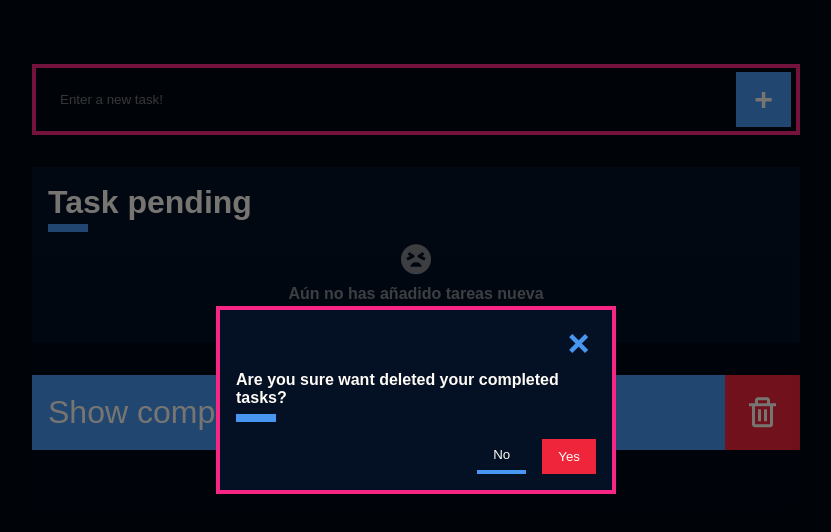
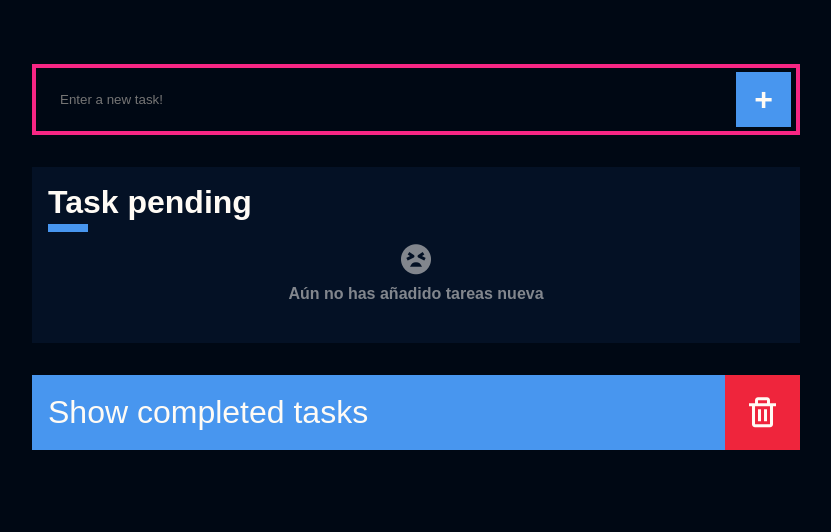
Before and after one commit to josnethmoreno/todo-app-react, a React app: page / in a window 1280 px wide. Shown: the top 532 px of the page, without its empty margins (224-1055 px from the left). Built offline with nearby package versions, Linux system fonts and the light colour scheme; the HTML template or start-up script is replaced by a standard one; a web font is replaced by a local one.

Commit message:
setshowmodal false

```diff
--- a/src/App.jsx
+++ b/src/App.jsx
@@ -9,7 +9,7 @@ function App() {
 
   const [taskItems, setTaskItems] = useState([])
   const [showCompletedContent, setShowChompletedContent] = useState(false)
-  const [showModal, setShowModal] = useState(true)
+  const [showModal, setShowModal] = useState(false)
 
   const createNewTask = (taskName) => {
     if(!taskItems.find(task => task.name === taskName)) {
```
